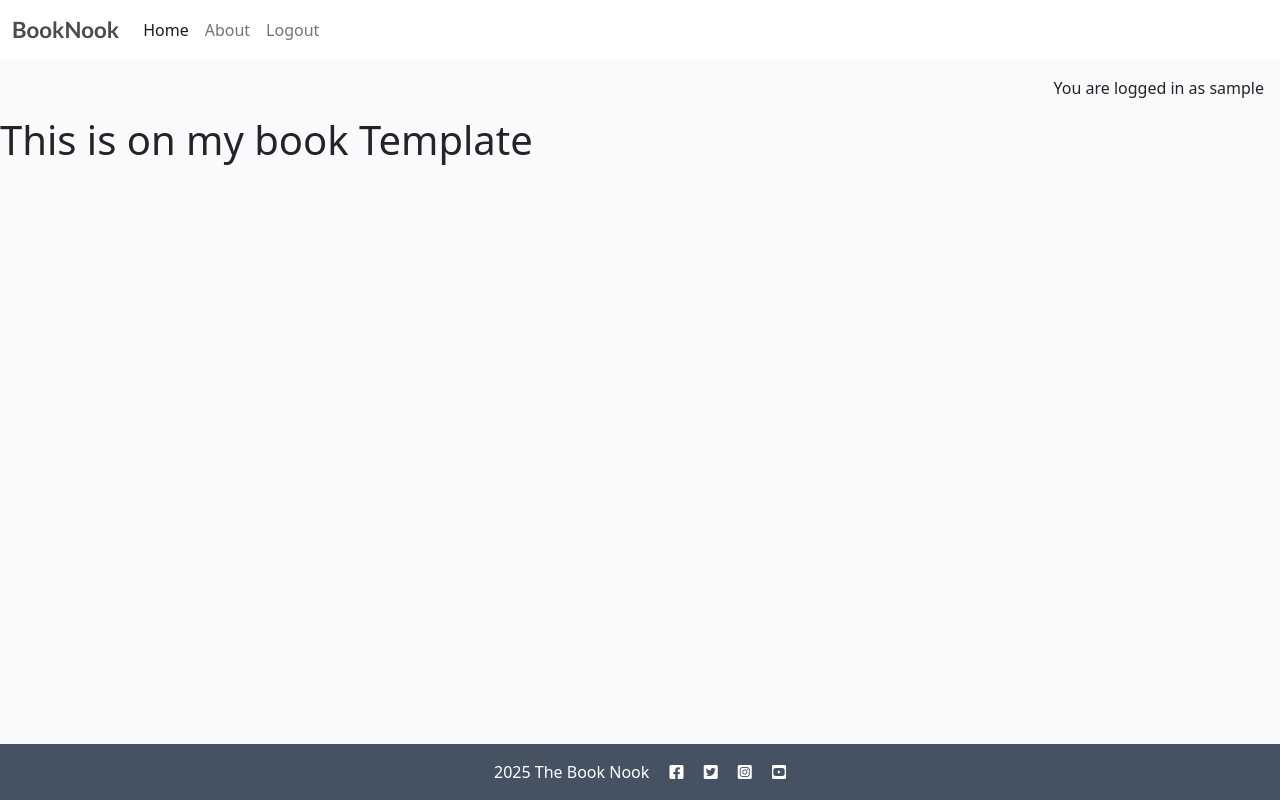
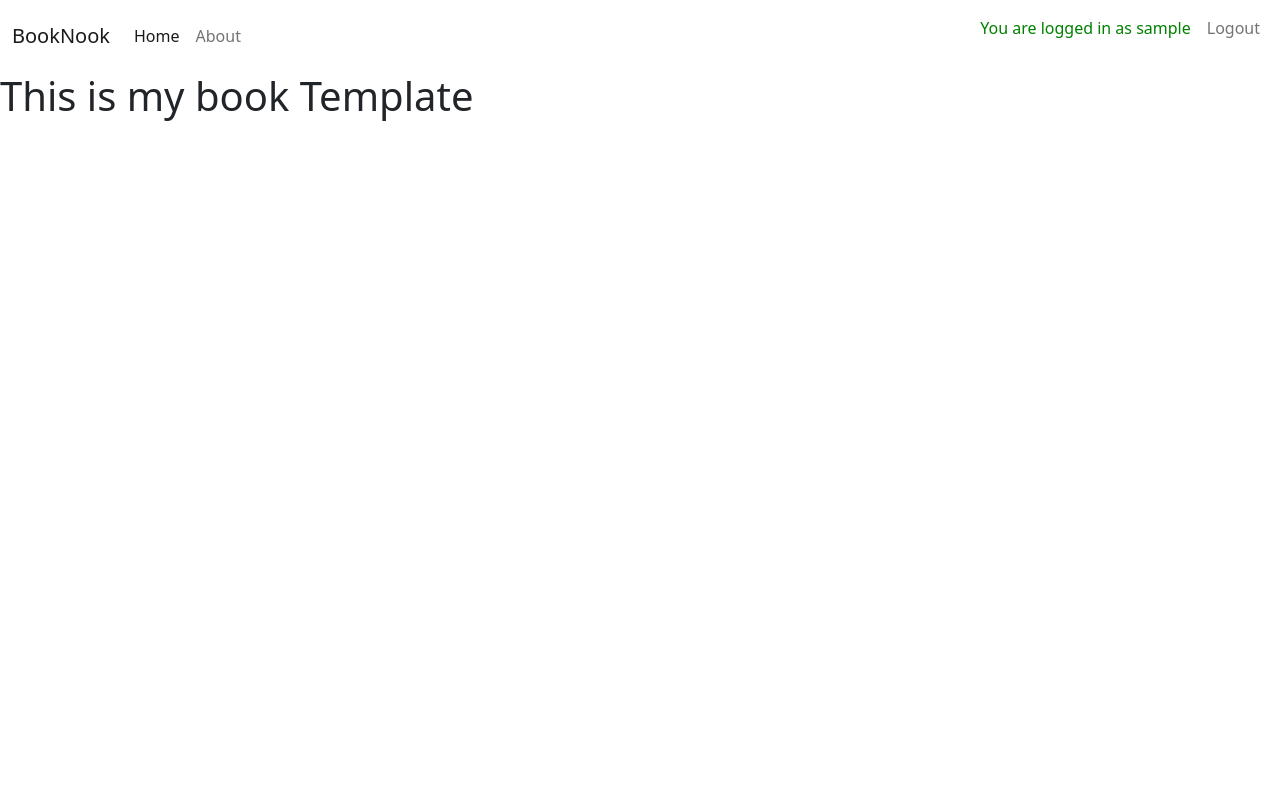
Before and after one commit to DebbieCoates/BookNook, a Django app: page / in a window 1280 px wide. Run offline with Django 4.2, Linux system fonts and the light colour scheme; the visitor is signed in with stand-in values (Sample User, id 1).

Commit message:
update styled the Nav bar

```diff
--- a/book/static/css/style.css
+++ /dev/null
@@ -1,3 +0,0 @@
-h1 {
-    color: red;
-}
--- /dev/null
+++ b/book/templates/book/index.html
@@ -0,0 +1,8 @@
+{% extends "base.html" %}
+{% load static %}
+
+{% block content %}
+<body>
+    <h1>This is my book Template</h1>
+</body>
+{% endblock %}
--- a/book/templates/index.html
+++ /dev/null
@@ -1,14 +0,0 @@
-{% extends "base.html" %}
-{% load static %}
-
-{% block content %}
-<body>
-    <h1>This is on my book Template
-</body>
-{% endblock %}
-
-{% block extra %}
-<body>
-    <h1>this is on my footer
-</body>
-{% endblock %}
--- a/book/urls.py
+++ b/book/urls.py
@@ -2,5 +2,7 @@ from . import views
 from django.urls import path
 
 urlpatterns = [
+    # Link to Homepage
     path('', views.HomePage.as_view(), name='home'),
+
 ]
--- a/book/views.py
+++ b/book/views.py
@@ -1,4 +1,4 @@
-from django.shortcuts import render
+from django.shortcuts import render, get_object_or_404
 from django.views.generic import TemplateView
 
 # Create your views here.
@@ -6,4 +6,4 @@ class HomePage(TemplateView):
     """
     Displays home page"
     """
-    template_name = 'index.html'
+    template_name = 'book/index.html'
--- a/static/css/style.css
+++ b/static/css/style.css
@@ -1,4 +1,14 @@
-body {
+
+.green-text {
+    color: green;
+}
+
+.red-text {
+    color: red;
+}
+
+
+/* body {
     background-color: #F9FAFC;
 }
 
@@ -158,4 +168,4 @@ body {
 
 .approval {
     color: rgb(222, 146, 168);
-}
+} */
--- a/templates/base.html
+++ b/templates/base.html
@@ -33,44 +33,50 @@
 <body class="d-flex flex-column h-100 main-bg">
 
     <!-- Navigation -->
-    <!-- <nav class="navbar navbar-expand-lg navbar-light bg-white"> -->
-
+<!-- Navigation -->
 <nav class="navbar navbar-expand-lg navbar-light bg-white">
     <div class="container-fluid">
-            <a class="navbar-brand" href="#"><span class="brand">BookNook</a>
+        <a class="navbar-brand" href="#"><span class="brand">BookNook</span></a>
         <button class="navbar-toggler" type="button" data-bs-toggle="collapse" data-bs-target="#navbarText"
             aria-controls="navbarText" aria-expanded="false" aria-label="Toggle navigation">
             <span class="navbar-toggler-icon"></span>
         </button>
         <div class="collapse navbar-collapse" id="navbarText">
             <ul class="navbar-nav me-auto mb-2 mb-lg-0">
+                <!-- Left-aligned items -->
                 <li class="nav-item">
-                        <a class="nav-link {% if request.path == home_url %}active{% endif %}" aria-current="page"
-                            href="#">Home</a>
+                    <a class="nav-link {% if request.path == home_url %}active{% endif %}" aria-current="page" href="#">Home</a>
                 </li>
                 <li class="nav-item">
-                        <a class="nav-link {% if request.path == about_url %}active{% endif %}" aria-current="page"
-                            href="#">About</a>
+                    <a class="nav-link {% if request.path == about_url %}active{% endif %}" aria-current="page" href="#">About</a>
                 </li>
+            </ul>
+            <ul class="navbar-nav ms-auto mb-2 mb-lg-0">
+                <!-- Right-aligned items -->
                 {% if user.is_authenticated %}
                     <li class="nav-item">
-                        <a class="nav-link {% if request.path == logout_url %}active{% endif %}" aria-current="page"
-                            href="#">Logout</a>
+                        {% if user.is_authenticated %}
+                            <p class="nav-link" style="color: green;">You are logged in as {{ user }}</p>
+                        {% else %}
+                            <p class="nav-link" style="color: red;">You are not logged in</p>
+                        {% endif %}
+                    </li>
+                    <li class="nav-item">
+                        <a class="nav-link {% if request.path == logout_url %}active{% endif %}" aria-current="page" href="#">Logout</a>
                     </li>
                 {% else %}
                     <li class="nav-item">
-                        <a class="nav-link {% if request.path == signup_url %}active{% endif %}" aria-current="page"
-                            href="#">Register</a>
+                        <a class="nav-link {% if request.path == signup_url %}active{% endif %}" aria-current="page" href="#">Register</a>
                     </li>
                     <li class="nav-item">
-                        <a class="nav-link {% if request.path == login_url %}active{% endif %}" aria-current="page"
-                            href="#">Login</a>
+                        <a class="nav-link {% if request.path == login_url %}active{% endif %}" aria-current="page" href="#">Login</a>
                     </li>
                 {% endif %}
             </ul>
         </div>
     </div>
 </nav>
+
 
 
 <!-- displaying Django messages -->
@@ -90,15 +96,17 @@
 
     <main class="flex-shrink-0 main-bg">
 
-        {% if user.is_authenticated %}
+        <!-- {% if user.is_authenticated %}
         <p class="text-end m-3">You are logged in as {{ user }}</p>
         {% else %}
         <p class="text-end m-3">You are not logged in</p>
-        {% endif %}
+        {% endif %} -->
 
         {% block content %}
-        xxxxx<!-- Content Goes here -->
         {% endblock content %}
+
+
+
 
     </main>
 
@@ -118,8 +126,6 @@
         integrity="sha384-gtEjrD/SeCtmISkJkNUaaKMoLD0//ElJ19smozuHV6z3Iehds+3Ulb9Bn9Plx0x4" crossorigin="anonymous">
     </script>
 
-    <!-- {% block extra %}
-    {% endblock %} -->
     <script src="{% static 'js/script.js' %}"></script>
 </body>
 
```
Lines whose indentation alone changed are shown as unchanged.
